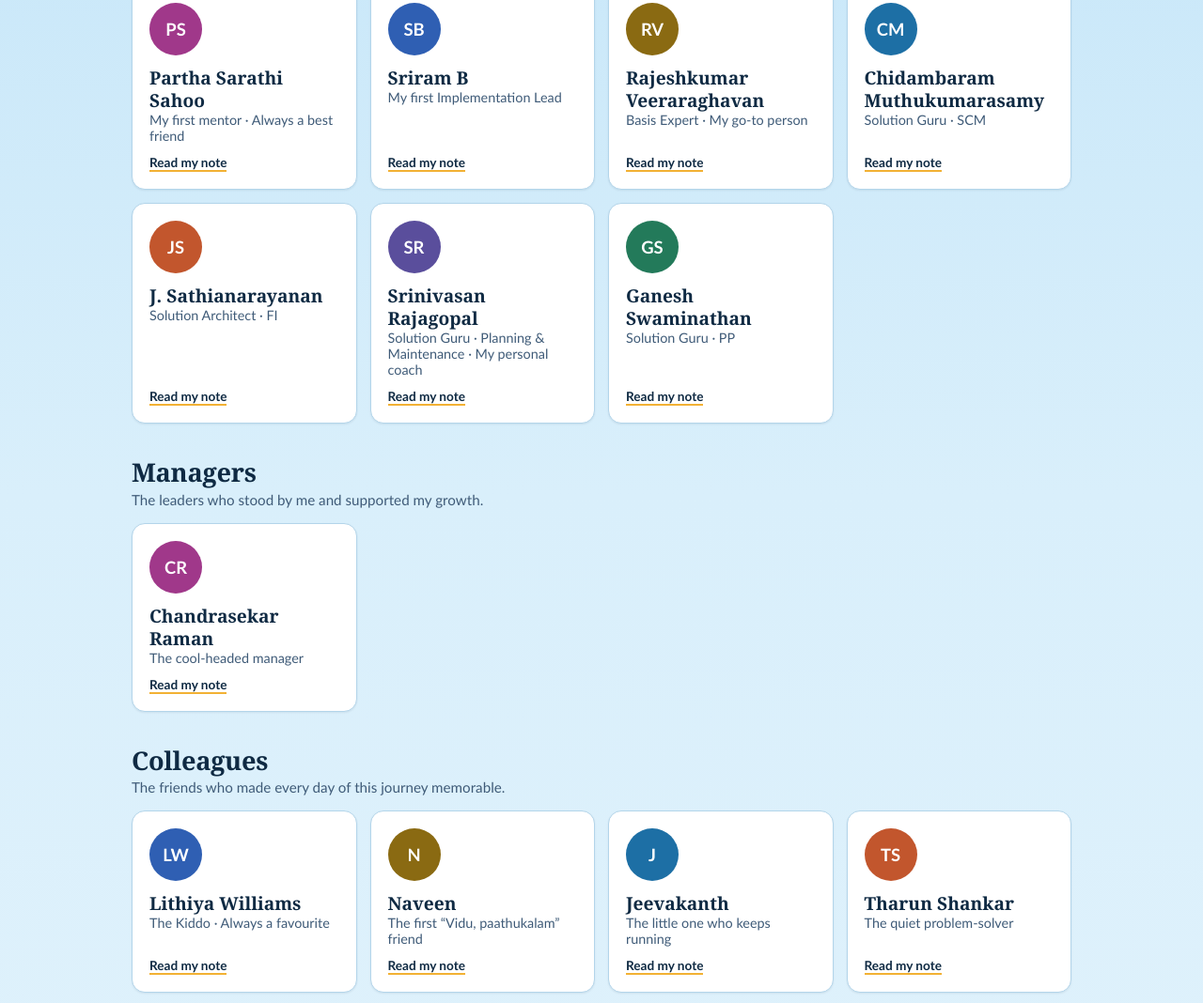
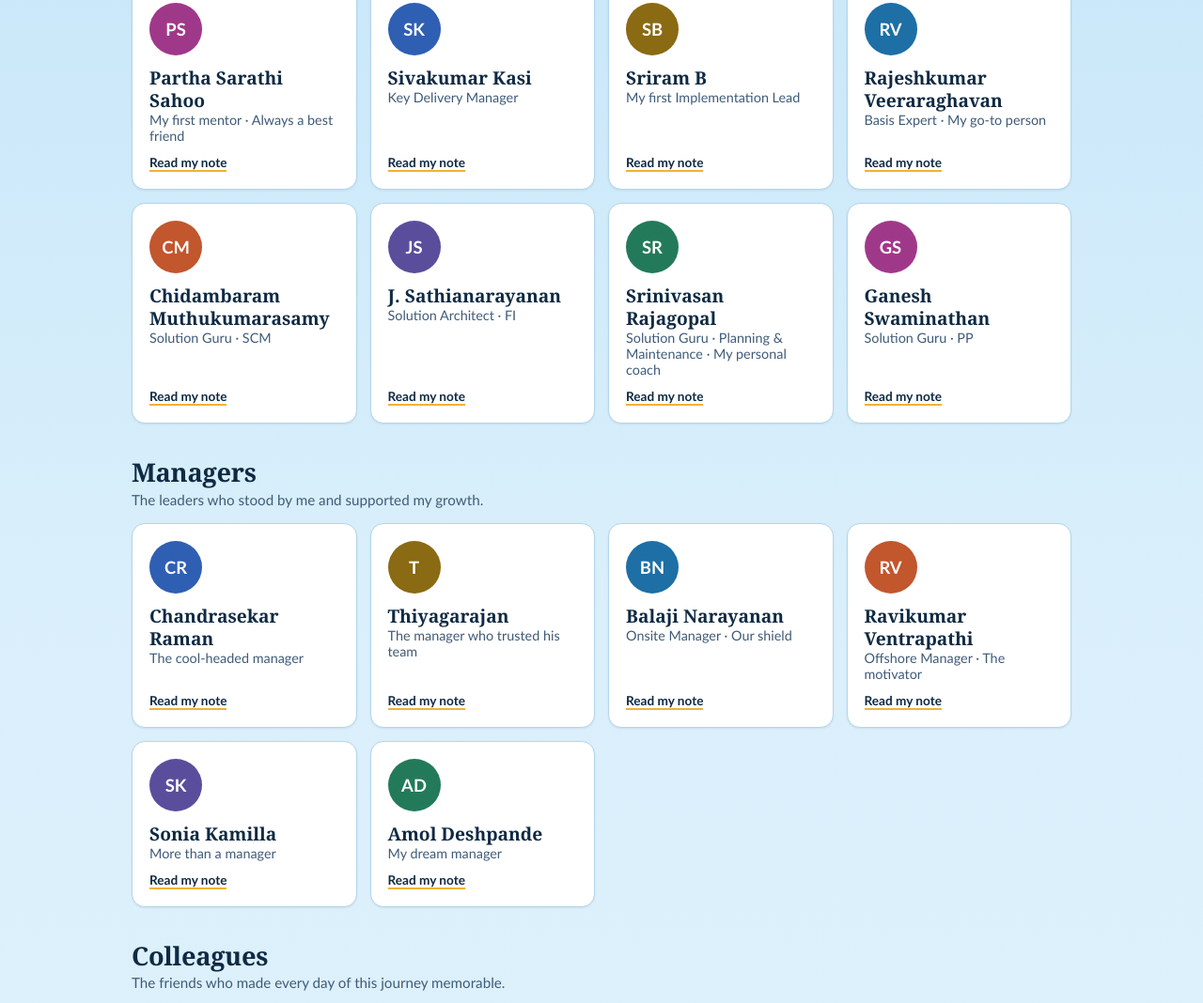
Before and after one commit to vigneshvaithialingam/Thank-You-LTM, a plain HTML site: page index.html in a window 1280 px wide. Shown: the part 723-1791 px from the top of the page at 94% size. Drawn offline with Linux system fonts and the light colour scheme.

Commit message:
Update index.html

```diff
--- a/index.html
+++ b/index.html
@@ -190,6 +190,10 @@ const PEOPLE = [
     message:"Thank you for walking beside me, at LTM and beyond.",
     thanks:"You stood by me throughout my time at LTM, and you continue to guide me towards the best version of my SAP career. I feel truly fortunate to call you both my mentor and a dear friend.",
     extra:[["I still remember","Our very first call, and that Sunday afternoon when you patiently taught me how LSMW works. It was my first real SAP lesson."]] },
+  { name:"Sivakumar Kasi", role:"Key Delivery Manager", photo:"",
+    message:"Thank you for being the person I could always turn to for professional guidance.",
+    thanks:"You never said no to teaching me anything in my professional life. Whether it was handling people, managing conflict or dealing with clients, you always took the time to guide me and share your experience. Those lessons have shaped the professional I am today, and I am deeply grateful.",
+    extra:[] },
   { name:"Sriram B", role:"My first Implementation Lead", photo:"",
     message:"Thank you for showing me what a true passion for learning looks like.",
     thanks:"You put your heart into everything you learned, embraced every new challenge with enthusiasm and always stayed one step ahead. You inspired all of us to keep learning and keep growing.",
@@ -221,6 +225,26 @@ const MANAGERS = [
   { name:"Chandrasekar Raman", role:"The cool-headed manager", photo:"",
     message:"Thank you for staying calm through every storm.",
     thanks:"You stayed calm and composed even when customers put you under the toughest pressure. No matter how intense things got, you never passed it on to the team. You stood in front of us and shielded us. Working under your leadership taught me what real leadership looks like, and I am truly grateful.",
+    extra:[] },
+  { name:"Thiyagarajan", role:"The manager who trusted his team", photo:"",
+    message:"Thank you for the freedom to work and the trust to deliver.",
+    thanks:"You gave us the freedom to work our own way and trusted every person to complete their job. That trust brought out the best in all of us, and it showed me how empowering good leadership can be. I am truly grateful.",
+    extra:[] },
+  { name:"Balaji Narayanan", role:"Onsite Manager · Our shield", photo:"",
+    message:"Thank you for always saying “Solluma!” and standing in front of us like a shield.",
+    thanks:"Your familiar “Solluma!” always told us you were ready to listen. Whatever came our way, you protected the team like a shield. You also taught me a different way to handle clients, and when not to put things too bluntly. Those lessons will stay with me throughout my career.",
+    extra:[] },
+  { name:"Ravikumar Ventrapathi", role:"Offshore Manager · The motivator", photo:"",
+    message:"Thank you for every “Just listen, guys!” and the belief behind it.",
+    thanks:"Your “Just listen, guys!” always came with a dose of motivation. You made every one of us believe we could do it, and that nothing was too complex for us. That belief made difficult days feel manageable. Thank you for lifting the whole team.",
+    extra:[] },
+  { name:"Sonia Kamilla", role:"More than a manager", photo:"",
+    message:"Thank you for never acting like just a manager.",
+    thanks:"You never acted like just a manager. Even when escalations were going on and you yourself were under pressure, you made everything look like a cakewalk for us. Your calm and care meant more to the team than you may know. I am truly grateful.",
+    extra:[] },
+  { name:"Amol Deshpande", role:"My dream manager", photo:"",
+    message:"Thank you for being the manager everyone dreams of.",
+    thanks:"You are the manager everyone dreams of having. Every approval was done on time, there was never a harsh word, and you never said no to anything I asked. Working under you was a privilege, and I am truly grateful for your support.",
     extra:[] }
 ];
 
```
